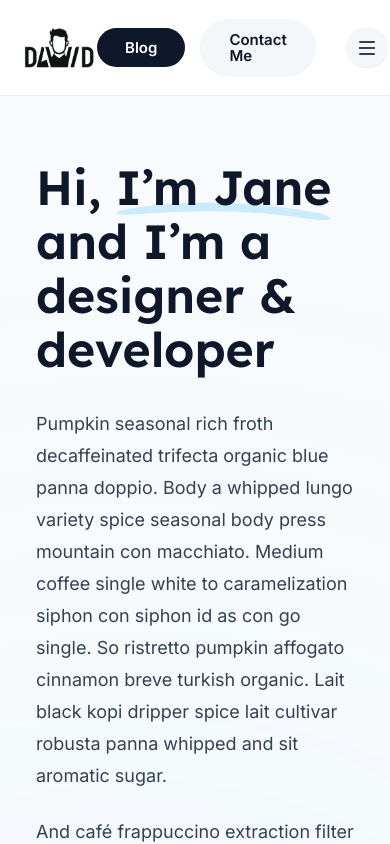
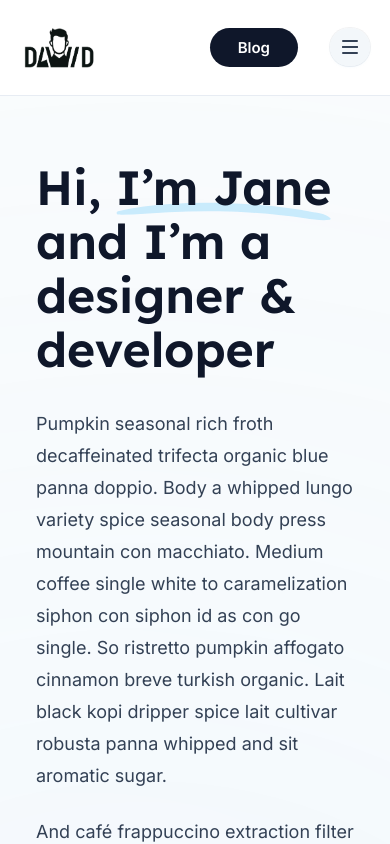
Before and after one commit to davidbonan/davidbonan.com, a Next.js app: page /about in a window 390 px wide. Shown: the top 844 px of the page. Built offline with nearby package versions, Linux system fonts and the light colour scheme.

Commit message:
Update Header.js

```diff
--- a/src/components/Header.js
+++ b/src/components/Header.js
@@ -144,7 +144,7 @@ export function Header() {
             <Button variant="primary" href="/blog">
               Blog
             </Button>
-            <Button variant="secondary" href="mailto:contact@davidbonan.com">
+            <Button className="hidden md:block" variant="secondary" href="mailto:contact@davidbonan.com">
               Contact Me
             </Button>
             <div className="ml-4 md:hidden">
```
